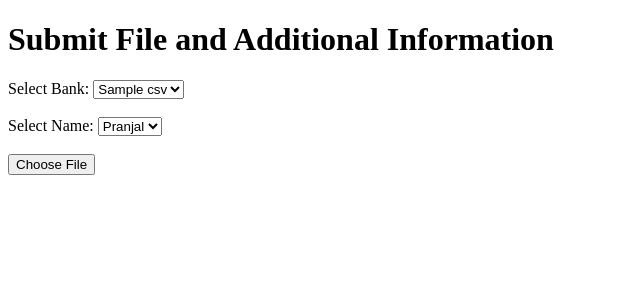
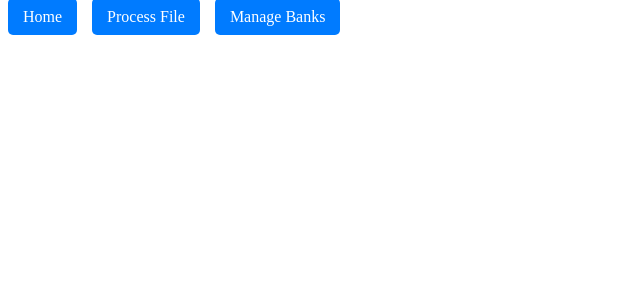
Before and after one commit to shahpranjal/spreadsheet, a Flask app: page / in a window 1280 px wide. Shown: the top 300 px of the page, without its empty margins (0-640 px from the left). Run offline with Flask 3, Linux system fonts and the light colour scheme; tables that the repository leaves empty hold one stand-in row (values such as "Sample post"); parts of the project's set-up code (start-up, migrations or seed data) failed here and were passed over.

Commit message:
Add base.html which adds header to each page

```diff
--- a/app/__init__.py
+++ b/app/__init__.py
@@ -21,10 +21,12 @@ def create_app():
     from .routes.main_routes import main
     from .routes.api_routes import api
     from .routes.bank_csv_routes import bank_csv_bp
+    from .routes.file_routes import process_file
 
     app.register_blueprint(main)
     app.register_blueprint(api, url_prefix='/api')
-    app.register_blueprint(bank_csv_bp)
+    app.register_blueprint(bank_csv_bp, url_prefix='/banks')
+    app.register_blueprint(process_file, url_prefix='/process_file')
 
     return app
 
--- a/app/routes/bank_csv_routes.py
+++ b/app/routes/bank_csv_routes.py
@@ -6,9 +6,8 @@ from app.forms import BankCsvForm
 bank_csv_bp = Blueprint('bank_csv_bp', __name__)
 
 
-@bank_csv_bp.route('/banks', methods=['GET', 'POST'])
+@bank_csv_bp.route('/', methods=['GET', 'POST'])
 def manage_banks():
-
     form = BankCsvForm()
     if form.validate_on_submit():
         bank = BankCsv.query.filter_by(bank_name=form.bank_name.data).first()
--- /dev/null
+++ b/app/templates/base.html
@@ -0,0 +1,50 @@
+<!DOCTYPE html>
+<html lang="en">
+<head>
+    <meta charset="UTF-8">
+    <title>{% block title %}My App{% endblock %}</title>
+    <style>
+        /* Style the navigation bar */
+        nav {
+            margin-bottom: 20px;
+        }
+
+        /* Style the buttons/links in the navigation bar */
+        nav ul {
+            list-style-type: none; /* Remove bullets */
+            padding: 0;
+            margin: 0;
+            display: flex; /* Arrange items horizontally */
+        }
+
+        nav ul li {
+            margin-right: 15px; /* Space between buttons */
+        }
+
+        nav ul li a {
+            text-decoration: none; /* Remove underline */
+            background-color: #007BFF; /* Button color */
+            color: white; /* Text color */
+            padding: 10px 15px; /* Padding inside the button */
+            border-radius: 5px; /* Rounded corners */
+        }
+
+        nav ul li a:hover {
+            background-color: #0056b3; /* Darker blue on hover */
+        }
+    </style>
+</head>
+<body>
+    <nav>
+        <ul>
+            <li><a href="{{ url_for('main.index') }}">Home</a></li>
+            <li><a href="{{ url_for('process_file.index') }}">Process File</a></li>
+            <li><a href="{{ url_for('bank_csv_bp.manage_banks') }}">Manage Banks</a></li>
+        </ul>
+    </nav>
+
+    <div>
+        {% block content %}{% endblock %}
+    </div>
+</body>
+</html>
--- a/app/templates/index.html
+++ b/app/templates/index.html
@@ -3,71 +3,7 @@
 <head>
     <meta charset="UTF-8">
     <meta name="viewport" content="width=device-width, initial-scale=1.0">
-    <title>Read and Send File with Additional Inputs</title>
+    <title>Fun Finances</title>
 </head>
-<body>
-    <h1>Submit File and Additional Information</h1>
-
-    <form id="fileForm">
-        <label for="bank">Select Bank:</label>
-        <select id="bank" name="bank">
-            {% for bank in banks %}
-                <option value="Amex">{{ bank.bank_name }} </option>
-            {% endfor %}
-        </select>
-
-        <br><br>
-
-        <label for="user">Select Name:</label>
-        <select id="user" name="user">
-            <option value="Pranjal">Pranjal</option>
-            <option value="Medha">Medha</option>
-        </select>
-
-        <br><br>
-
-        <input type="file" id="fileInput" style="display:none;" onchange="readFileAndSend(this)">
-        <button type="button" onclick="document.getElementById('fileInput').click();">Choose File</button>
-    </form>
-
-    <script>
-        function readFileAndSend(input) {
-            const file = input.files[0];
-            const bank = document.getElementById('bank').value;
-            const user = document.getElementById('user').value;
-
-            if (file) {
-                const reader = new FileReader();
-                reader.onload = function(e) {
-                    const content = e.target.result;
-
-                    // Send the content and additional inputs to the server
-                    fetch('/process-file', {
-                        method: 'POST',
-                        headers: {
-                            'Content-Type': 'application/json',
-                        },
-                        body: JSON.stringify({
-                            content: content,
-                            bank: bank,
-                            user: user
-                        }),
-                    })
-                    .then(response => response.json())
-                    .then(data => {
-                        console.log('Success:', data);
-                        alert('Data sent to server successfully!');
-                    })
-                    .catch((error) => {
-                        console.error('Error:', error);
-                        alert('Failed to send data to server.');
-                    });
-                };
-                reader.readAsText(file);
-            } else {
-                console.log("No file")
-            }
-        }
-    </script>
-</body>
+{% extends "base.html" %}
 </html>
```
Also changed, not shown: app/routes/file_routes.py (added, +10 -0 lines), app/templates/manage_banks.html (+6 -11 lines), app/templates/upload_file.html (added, +69 -0 lines).
